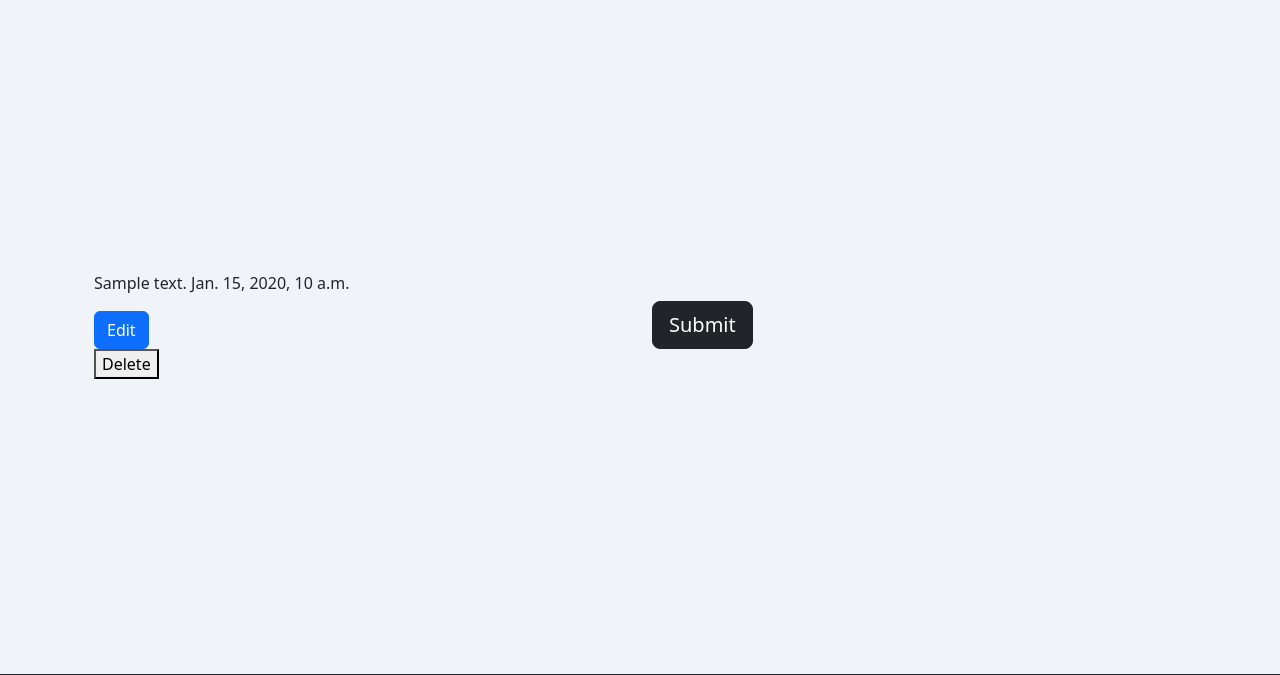
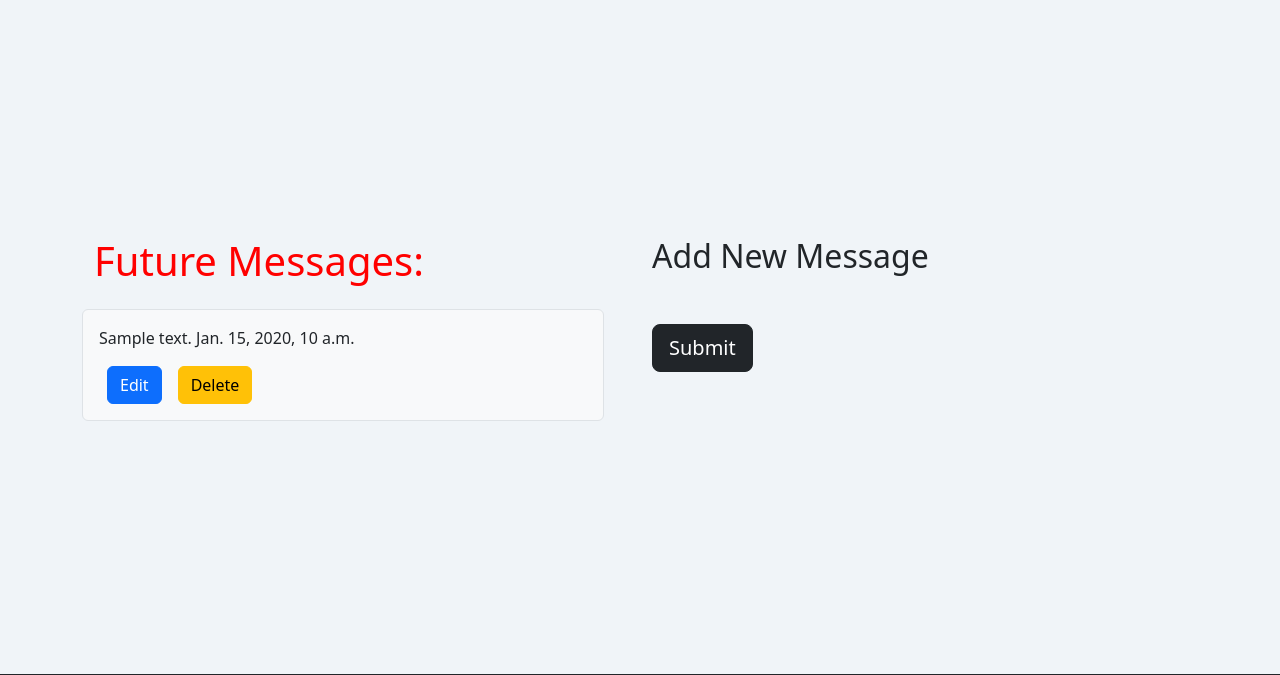
Before and after one commit to JamieJB123/hackathon2, a Django app: template message_app/templates/message_app/admin-page.html in a window 1280 px wide. Shown: the part 70-745 px from the top of the page. Run offline with Django 3.2, Linux system fonts and the light colour scheme; the template is opened without the code that fills it: most values are stand-ins (such as "Sample title", 1, 10 or a date in 2020); some libraries are stand-ins or nearby versions.

Commit message:
Styling to message-admin page

```diff
--- a/message_app/templates/message_app/admin-page.html
+++ b/message_app/templates/message_app/admin-page.html
@@ -4,29 +4,38 @@
 {% block content %}
 
 <div class="container">
+    <div class="row">
+        <div class="col-12 col-md-6 pe-5">
+            <div class="row">
+                <h1 class="my-4">Future Messages:</h1>
                 {% for message in future_messages %}
-    <div class="row">
-        <div class="col-12">
+                <div class="message-container p-3 border rounded bg-light mb-3">
                     <p>
                         {{ message.content }}
                         {{ message.scheduled_at }}
                     </p>
-            <a href="{% url 'edit_message' message.id %}" class="btn btn-primary">Edit</a>
-        </div>
+                    <div class="d-flex justify-content-start">
+                        <a href="{% url 'edit_message' message.id %}" class="btn btn-primary mx-2">Edit</a>
                         <form method="post" action="{% url 'message_delete' message.pk %}">
                             {% csrf_token %}
-            <button type="submit">Delete</button>
+                            <button type="submit" class="mx-2 btn btn-warning">Delete</button>
                         </form>
+                    </div>
                 </div>
                 {% endfor %}
             </div>
-
-<div class="container">
+        </div>
+        <div class="col-12 col-md-6">
+            <h2 class="mt-4">Add New Message</h2>
             <form id="messageForm" method="post" class="mt-5 mb-5">
                 {{ message_form | crispy }}
                 {% csrf_token %}
                 <button id="submitButton" type="submit" class="btn btn-dark btn-lg">Submit</button>
             </form>
         </div>
+    </div>
+</div>
+
+
 
 {% endblock %}
```
Lines whose indentation alone changed are shown as unchanged.
